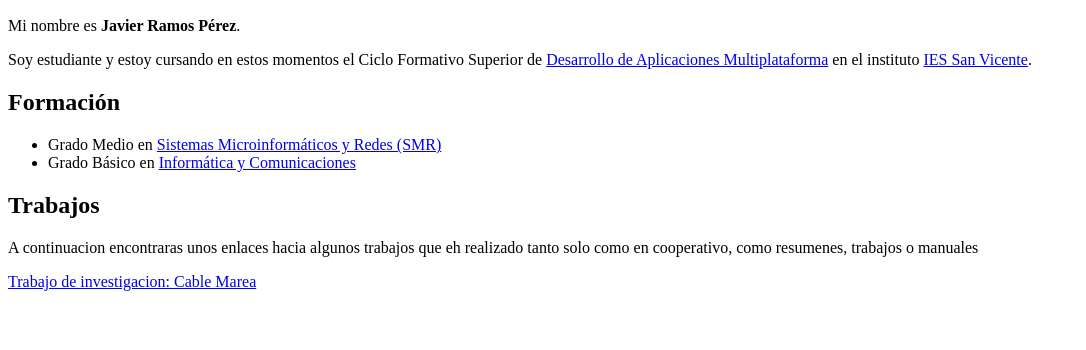
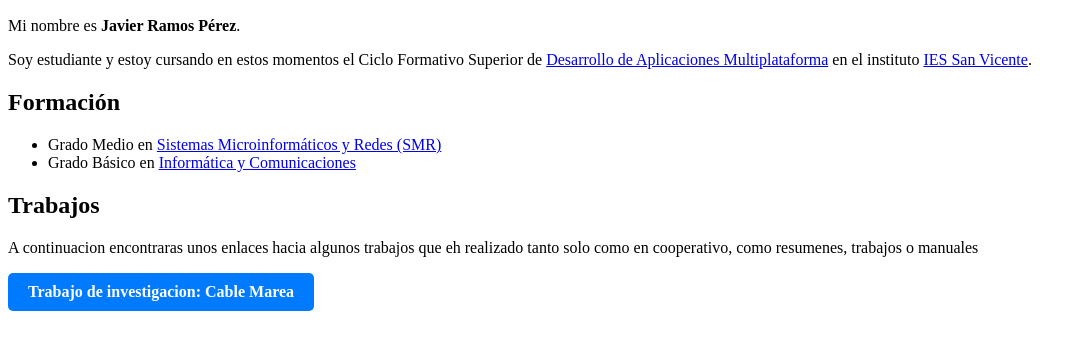
Before and after one commit to javier-ramosp79/javier-ramosp79.github.io, a plain HTML site: page index.html in a window 1280 px wide. Shown: the part 96-446 px from the top of the page, without its empty margins (0-1086 px from the left). Drawn offline with Linux system fonts and the light colour scheme.

Commit message:
Subiendo mi pagina web principal

```diff
--- /dev/null
+++ b/index.css
@@ -0,0 +1,14 @@
+.boton-proyectos {
+    display: inline-block;
+    background-color: #007bff;
+    color: white;
+    padding: 10px 20px;
+    text-decoration: none;
+    border-radius: 5px;
+    font-weight: bold;
+    transition: background-color 0.3s;
+}
+
+.boton-proyectos:hover {
+    background-color: #0056b3;
+}
--- a/index.html
+++ b/index.html
@@ -2,6 +2,7 @@
     <head>
         <title>Javier Ramos</title>
         <meta charset="UTF-8">
+        <link rel="stylesheet" href="index.css">
     </head>
     <body>
         <h1>Página Personal de <strong>Javier Ramos Pérez</strong></h1>
```
Also changed, not shown: 8 other files.
